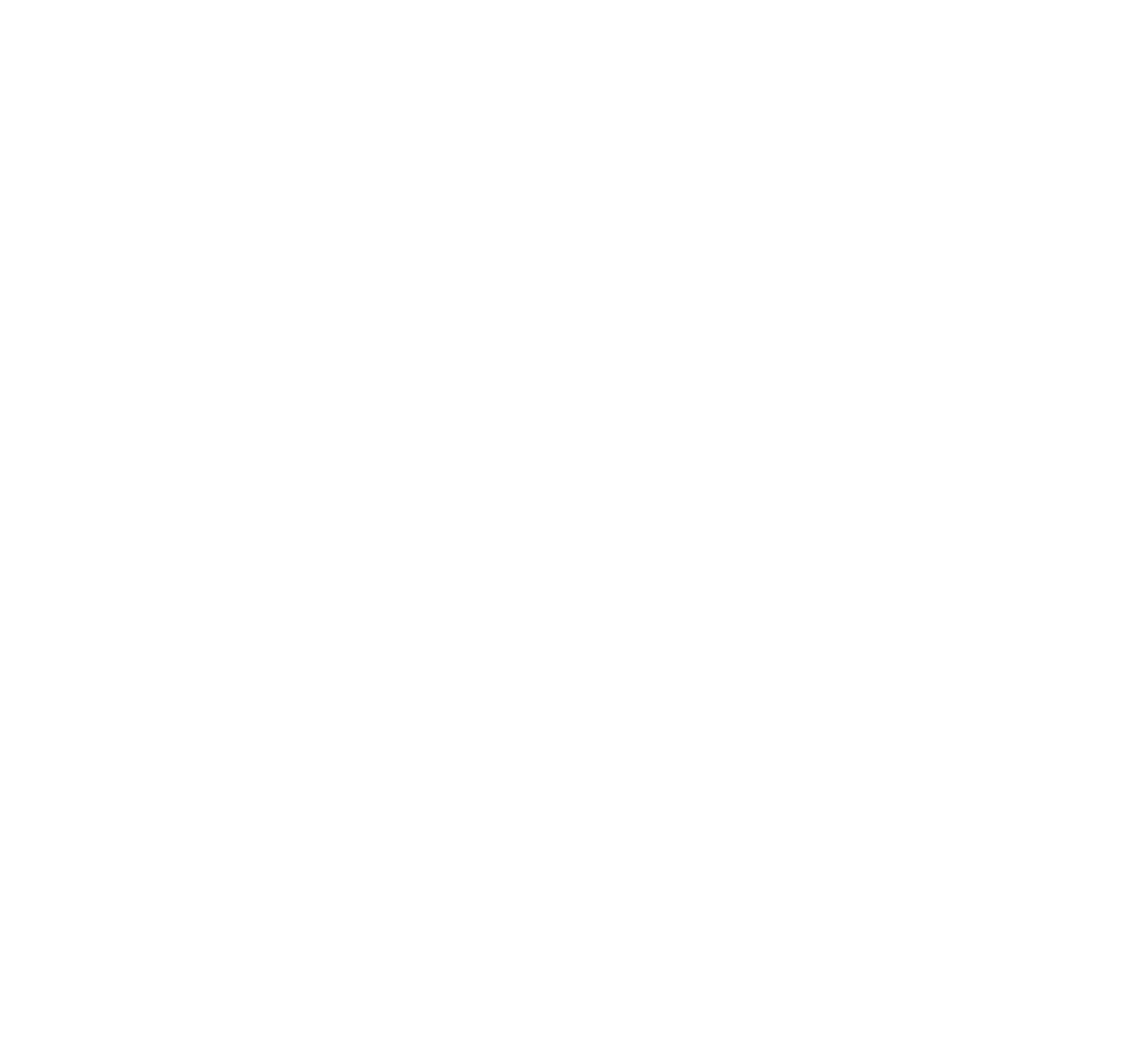
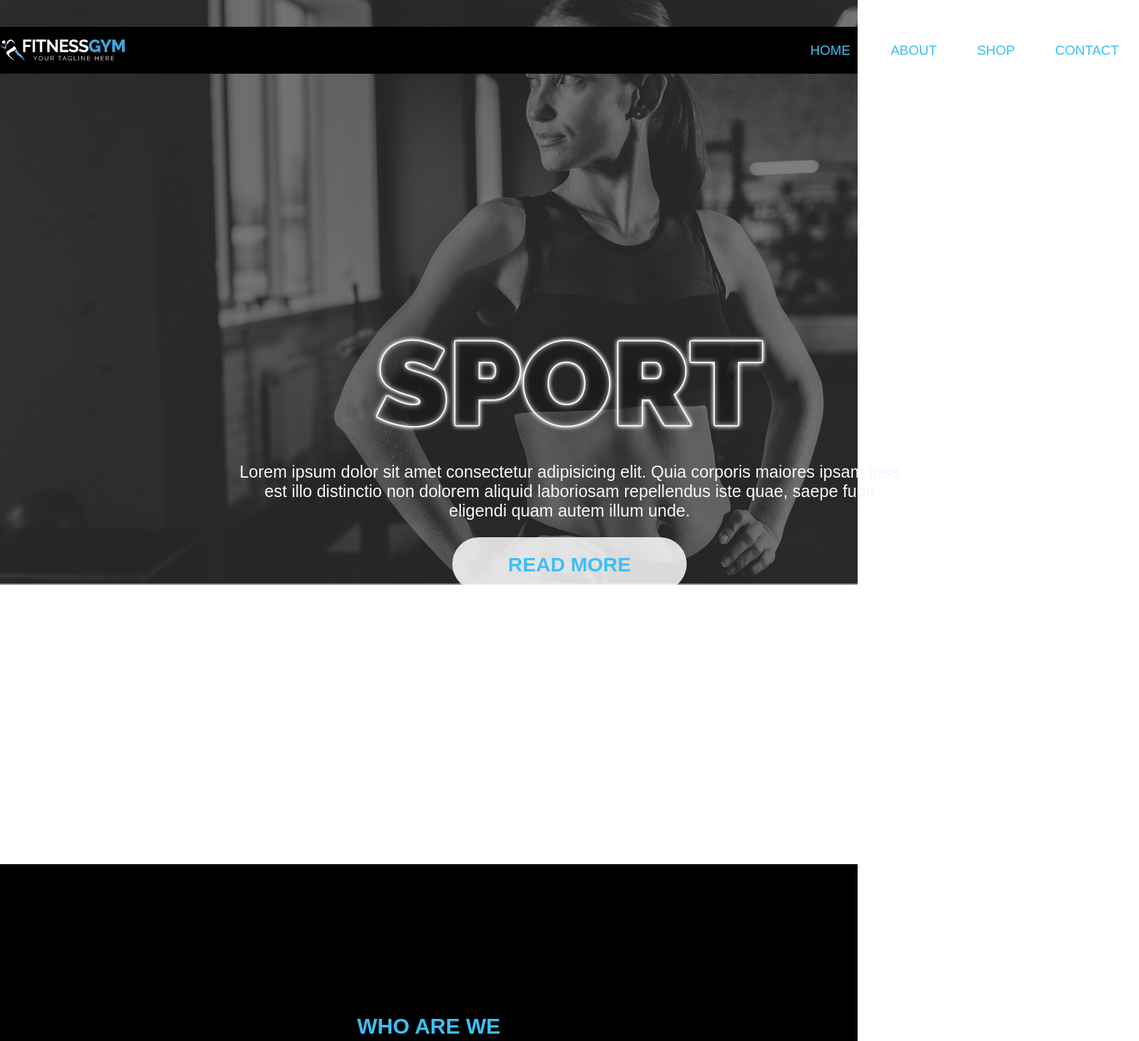
Before and after one commit to NahuRodas/udemy-desarrollo-web, a plain HTML site: page archivos/modulo CSS/proyectoFinalCSS/idex.html in a window 1280 px wide. Shown: the top 1554 px of the page at 67% size, 1700 px wide, since content can reach past the window. Before the commit the page ends 800 px from the top, so only its background shows below. Drawn offline with Linux system fonts and the light colour scheme; files that its build step writes are made by us from their sources.

Commit message:
proyecto final css

```diff
--- a/archivos/modulo CSS/proyectoFinalCSS/idex.html
+++ b/archivos/modulo CSS/proyectoFinalCSS/idex.html
@@ -4,19 +4,72 @@
     <meta charset="UTF-8">
     <meta http-equiv="X-UA-Compatible" content="IE=edge">
     <meta name="viewport" content="width=device-width, initial-scale=1.0">
-    <link rel="stylesheet" href="estilos.css">
+    <link rel="stylesheet" href="stilos.css">
     <title>Fitness GYM</title>
 </head>
 <body>
-    <nav>
-
-    </nav>
+    <div id="navegacion">
+        <div class="container">
+            <div class="wrap">
+                <div id="navLogo">
+                    <img src="/archivos/modulo CSS/proyectoFinalCSS/resources/2449739-assets/logo-fitnessgym.png" alt="">
+                </div>
+                <nav id="nave">
+                    <ul>
+                        <li>
+                            <a href="#">HOME</a>
+                        </li>
+                        <li>
+                            <a href="#">ABOUT</a>
+                        </li>
+                        <li>
+                            <a href="#">SHOP</a>
+                        </li>
+                        <li>
+                            <a href="#">CONTACT</a>
+                        </li>
+                    </ul>
+                </nav>
+            </div>
+        </div>
+    </div>
     <header>
-
+        <div class="container">
+            <div id="sports">
+                <img src="/archivos/modulo CSS/proyectoFinalCSS/resources/2449739-assets/sport.png" alt="">
+            </div>
+            <div id="headerText">
+                <p>Lorem ipsum dolor sit amet consectetur adipisicing elit. Quia corporis maiores ipsam ipsa est illo distinctio non dolorem aliquid laboriosam repellendus iste quae, saepe fugit eligendi quam autem illum unde.</p>
+            </div>
+            <div id="headerBut">
+                <button><h1>READ MORE</h1></button>
+            </div>
+        </div>
     </header>
     <main>
-        <div></div>
-        <div></div>
+        <div id="who">
+            <div class="contenedor">
+                <h1>WHO ARE WE</h1>
+                <p>Lorem ipsum dolor, sit amet consectetur adipisicing elit. Quisquam, velit magni sequi eius voluptas provident quam nam aspernatur facilis deleniti quo earum blanditiis consectetur. Quam doloremque assumenda necessitatibus autem numquam!</p>
+            </div>
+
+        </div>
+        <div id="div1">
+            <div class="contenedor">
+                <div id="one">
+                    <h2>WE USE LESS WATER</h2>
+                    <p>Lorem ipsum dolor, sit amet consectetur adipisicing elit. Nihil magni exercitationem consectetur eveniet excepturi tempore aliquid? Laboriosam alias officiis tempore.</p>
+                </div>
+                <div id="two">
+                    <h2>WE RESPECT NATURE</h2>
+                    <p>Lorem ipsum dolor sit amet consectetur, adipisicing elit. Accusamus illo debitis cupiditate labore ea voluptates! Accusamus inventore dolorum dicta ab.</p>
+                </div>
+                <div id="three">
+                    <h2>WE BELIEVE IN RECYCLING</h2>
+                    <p>Lorem ipsum dolor sit amet consectetur, adipisicing elit. Accusamus illo debitis cupiditate labore ea voluptates! Accusamus inventore dolorum dicta ab.</p>
+                </div>
+            </div>
+        </div>
         <div></div>
         <div></div>
         <div></div>
--- a/archivos/modulo CSS/proyectoFinalCSS/stilos.css
+++ b/archivos/modulo CSS/proyectoFinalCSS/stilos.css
@@ -0,0 +1,150 @@
+html, body{
+    margin: 0px;
+    padding: 0px;
+    font-family: Arial, Helvetica, sans-serif;
+}
+
+.container{
+    width: 1700px;
+    margin: 0 auto;
+}
+
+/*Estilos del Nav*/
+#navegacion{
+    background-color: black;
+    position:absolute;
+    top: 40px;
+    width: 100%;
+    z-index: 1;
+}
+#navegacion .wrap{
+    display: flex;
+    justify-content: space-between;
+    height: 70px;
+    align-items: center;
+}
+
+#navLogo img{
+    display: block;
+}
+
+#nave ul{
+    justify-content: right;
+    display: flex;
+    list-style: none;
+}
+#nave a{
+    color: rgb(60, 192, 245);
+    text-decoration: none;
+    margin: 0px 30px;
+    font-size: 20px;
+    cursor: pointer;
+}
+
+/*Estilos del Header*/
+header{
+    height: 1290px;
+    width: 100%;
+    background-image: url("/archivos/modulo CSS/proyectoFinalCSS/resources/2449739-assets/bg-header.jpg");
+    background-size:100% ;
+    background-repeat: no-repeat;
+    z-index: 0;
+    margin-bottom: 0px;
+    padding-bottom: 0px;
+}
+
+header #sports{
+    padding-top: 500px;
+    position: relative;
+    justify-content: center;
+    align-items: center;
+    display: flex;
+    margin-bottom: 0px;
+    padding-bottom: 0px;
+    user-select: none;
+}
+header #headerText{
+
+    font-size: 25px;
+    color: aliceblue;
+    text-align: center;
+    justify-content: center;
+    align-items: center;
+    display: flex;
+    width: 1000px;
+    margin: 20px auto;
+    margin-bottom: 0px;
+    padding-bottom: 0px;
+}
+header #headerBut{
+    justify-content: center;
+    align-items: center;
+    display: flex;
+    margin-bottom: 0px;
+    padding-bottom: 0px;
+    user-select: none;
+}
+
+header button{
+    background-color: rgba(255, 255, 255, 0.836);
+    border-radius: 40px;
+    color: rgb(60, 192, 245);
+    font-size: 15px;
+    font-weight: bold;
+    width: 350px;
+    height: 80px;
+    border-style: none;
+    margin-bottom: 0px;
+    padding-bottom: 0px;
+}
+header button:hover{
+    background-color: rgba(224, 224, 224, 0.836);
+    cursor: pointer;
+}
+
+.contenedor{
+    width: 1200px;
+    margin: 0 auto;
+}
+
+#who{
+    margin-top: 0px;
+    padding-top: 0px;
+    background-color: black;
+    color: rgb(60, 192, 245);
+    height: 600px;
+    justify-content: center;
+    align-items: center;
+    text-align: center;
+    position: relative;
+    display: flex;
+}
+
+#who h1{
+    font-weight: bold;
+}
+
+#who p{
+    font-size: 25px;
+}
+
+#div1{
+    margin-top: 0px;
+    padding-top: 0px;
+    background-color: rgb(29, 29, 29);
+    color: white;
+    height: 300px;
+    justify-content:space-between;
+    text-align: center;
+    display: flex;
+}
+
+#div1 #one{
+    width: 300px;
+}
+#div1 #two{
+    width: 300px;
+}
+#div1 #three{
+    width: 300px;
+}
```
